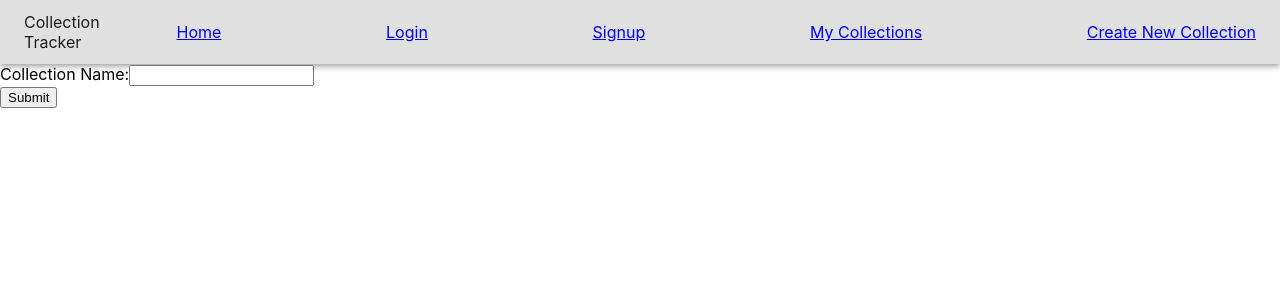
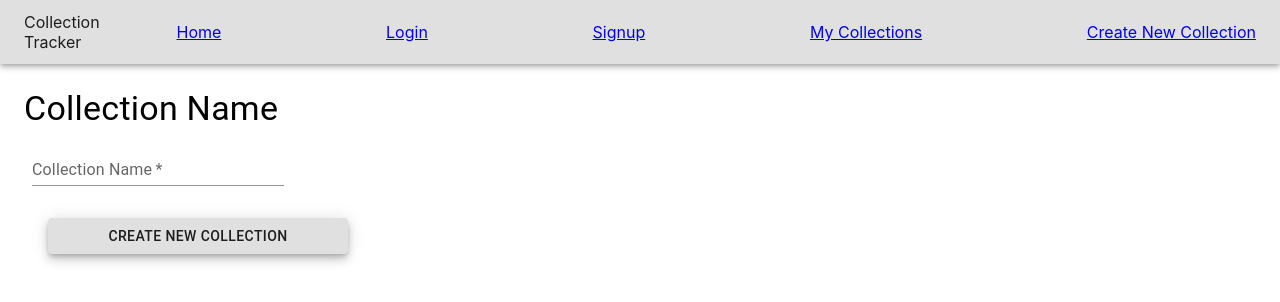
Before and after one commit to nforman91/collection_tracker_fe, a React (Create React App) app: page /collection in a window 1280 px wide. Shown: the top 302 px of the page. Built offline with nearby package versions, Linux system fonts and the light colour scheme.

Commit message:
Still working on individual pages but configured create page and fixed MyCollections display

```diff
--- a/src/App.js
+++ b/src/App.js
@@ -1,4 +1,4 @@
-import React, { useState } from "react";
+import React from "react";
 import { BrowserRouter as Router, Route, Routes } from "react-router-dom";
 import NavBar from "./components/NavBar";
 import "./App.css";
@@ -12,8 +12,6 @@ import CollectionPage from "./components/CollectionPage";
 import Logout from "./components/Logout";
 
 function App() {
-  const [myCollection, setMyCollection] = useState([]);
-
   return (
     <Router>
       <NavBar />
--- a/src/components/CollectionPage.js
+++ b/src/components/CollectionPage.js
@@ -1,17 +1,28 @@
-import React, { useState } from "react";
+import React, { useState, useEffect } from "react";
+import axios from "axios";
 import { useParams, useHistory } from "react-router-dom";
 
 const CollectionPage = (props) => {
+  const [displayedCollection, setDisplayedCollection] = useState([]);
+  //   const { collection } = props;
   const { collection_id } = useParams();
 
   //   const { collections } = props;
-  const collections = props.collections;
+  //   const collections = props.collections;
 
-  const collection = collections.find(
-    (collection) => collection.collection_id === collection_id
-  );
+  //   const collection = collections.find(
+  //     (collection) => collection.collection_id === collection_id
+  //   );
 
-  return <div>Collection Name: {collection.collection_name}</div>;
+  useEffect(() => {
+    axios
+      .get(`http://localhost:9000/api/collections/${collection_id}`)
+      .then((res) => {
+        setDisplayedCollection(res.data);
+      });
+  }, []);
+
+  return <div>Collection Name: {displayedCollection.collection_name}</div>;
 };
 
 export default CollectionPage;
--- a/src/components/CollectionPageItem.js
+++ b/src/components/CollectionPageItem.js
@@ -1,16 +1,28 @@
 import React from "react";
 import { Link } from "react-router-dom";
+import { Box } from "@mui/material";
+
+const style = {
+  width: { sm: 100, md: 300 },
+  backgroundColor: "primary.light",
+  boxShadow: 6,
+  mt: 1,
+  ml: 3,
+  p: 2,
+  display: "flex",
+  justifyContent: "space-between",
+};
 
 const CollectionPageItem = (props) => {
   const { collection_id, collection_name } = props.collection;
 
   return (
-    <div>
+    <Box sx={{ ...style }}>
       <div>{collection_name}</div>
       <Link to={`/collections/${collection_id}`}>
         <button>View Collection</button>
       </Link>
-    </div>
+    </Box>
   );
 };
 
--- a/src/components/CreateNewCollection.js
+++ b/src/components/CreateNewCollection.js
@@ -1,5 +1,13 @@
 import axios from "axios";
 import React, { useState } from "react";
+import { Box, TextField, Typography, Button } from "@mui/material";
+
+const style = {
+  width: { sm: 100, md: 300 },
+  backgroundColor: "primary.light",
+  boxShadow: 6,
+  m: 3,
+};
 
 const CreateNewCollection = () => {
   const initialFormValues = {
@@ -35,33 +43,45 @@ const CreateNewCollection = () => {
       collection_name: formValues.collection_name.trim(),
     };
     postCollection(newCollection);
-    console.log("formSubmit", newCollection);
   };
 
   const onChange = (e) => {
     setFormValues({ ...formValues, [e.target.name]: e.target.value });
-    console.log("onChange", formValues);
   };
 
   return (
     <div className="collection-object">
-      <form onSubmit={formSubmit}>
-        <div className="errors">
-          <div>{formErrors.collection_name}</div>
-        </div>
-        <div>
-          <label>
-            Collection Name:
-            <input
-              name="collection_name"
-              type="text"
-              onChange={onChange}
-              value={formValues.collection_name}
-            />
-          </label>
-        </div>
-        <button>Submit</button>
-      </form>
+      <Box
+        component="form"
+        sx={{
+          display: "flex",
+          flexDirection: "column",
+          "& .MuiTextField-root": { m: 1, width: "25ch" },
+        }}
+        noValidate
+        autoComplete="off"
+        m={3}
+      >
+        <Typography variant="h4">Collection Name</Typography>
+        <TextField
+          required
+          id="standard-required"
+          label="Collection Name"
+          variant="standard"
+          name="collection_name"
+          type="text"
+          onChange={onChange}
+          value={formValues.collection_name}
+        />
+        <Button
+          sx={{ ...style }}
+          color="primary"
+          variant="contained"
+          onClick={formSubmit}
+        >
+          CREATE NEW COLLECTION
+        </Button>
+      </Box>
     </div>
   );
 };
--- a/src/components/MyCollections.js
+++ b/src/components/MyCollections.js
@@ -20,10 +20,17 @@ const MyCollections = () => {
   }, []);
 
   return (
-    <Box sx={{ ...style, width: 1100 }}>
-      <Button sx={{ ...style }} color="primary" variant="contained">
-        CREATE NEW COLLECTION
-      </Button>
+    <Box
+      sx={{
+        ...style,
+        height: 500,
+        width: 1100,
+        display: "flex",
+        flexWrap: "wrap",
+        mb: 1,
+        pb: 3,
+      }}
+    >
       <Typography
         sx={{ ...style, mb: 2, p: 1, border: "solid black 2px" }}
         variant="h1"
```
